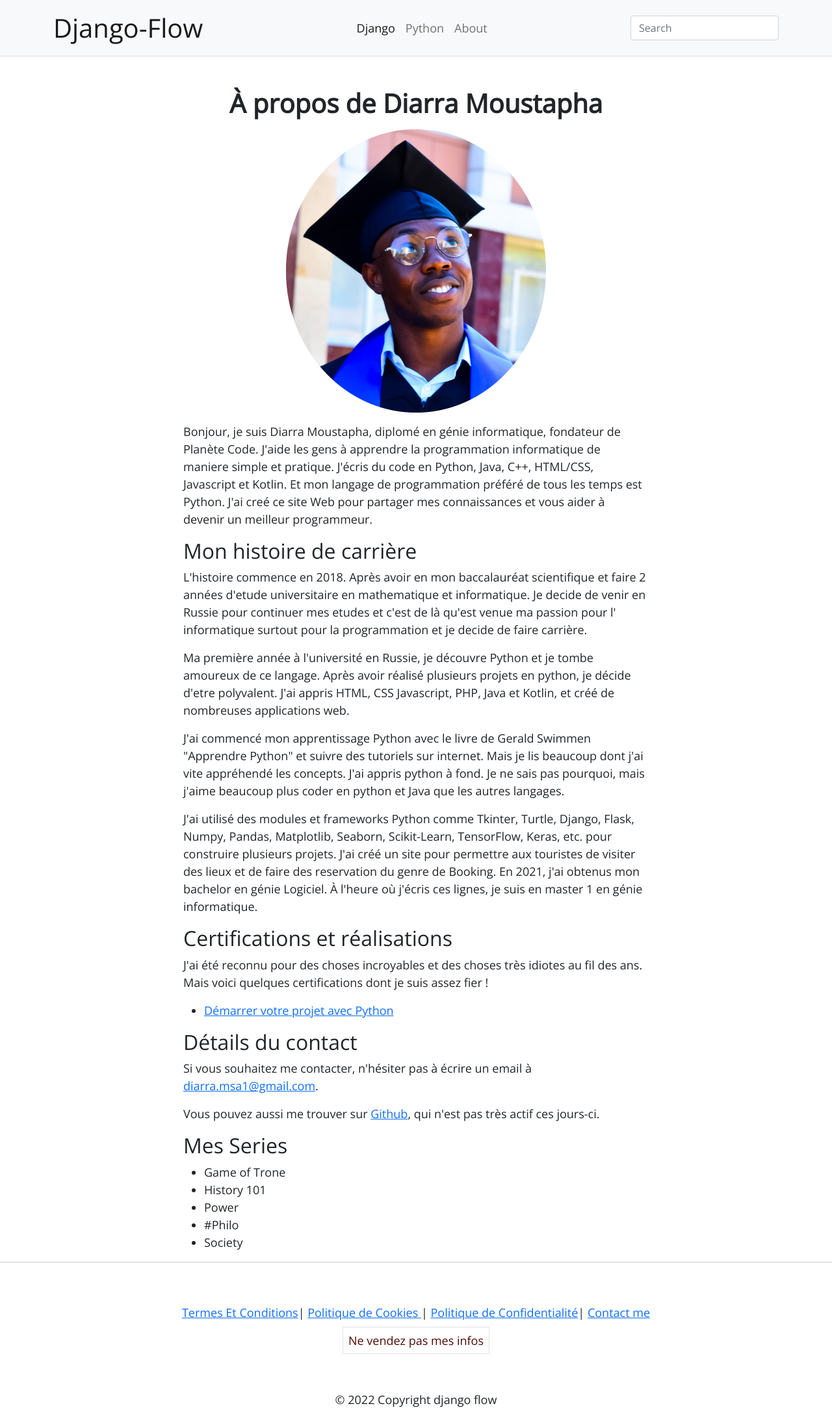
After one commit to DinoRu/djflow, a Django app: template blog2/templates/blog2/about.html in a window 1280 px wide. The commit adds this page. Shown: the whole page at 65% size. Run offline with Django 3.2, Linux system fonts and the light colour scheme; the template is opened without the code that fills it, so the values that code supplies are empty; parts of the project's set-up code (start-up, migrations or seed data) failed here and were passed over; some libraries are stand-ins or nearby versions; some web fonts are replaced.

Commit message:
Add about and another settings

```diff
--- a/blog/templates/base.html
+++ b/blog/templates/base.html
@@ -33,6 +33,9 @@
                   </li>
                 <li class="nav-item">
                   <a class="nav-link {% if request.path == '/tag/tips/' %}active{% endif %}" href="{% url 'blog:index' %}">Python</a>
+                </li>
+                <li class="nav-item">
+                  <a href="{% url 'blog2:about' %}" class="nav-link">About</a>
                 </li>
               </ul>
               <form class="d-flex">
--- a/blog/urls.py
+++ b/blog/urls.py
@@ -1,6 +1,6 @@
 from django.urls import path
 from .views import blog_index, blog_detail, blog_category, reply
-
+from .feeds import LatestArticlesFeed
 app_name = 'blog'
 
 urlpatterns = [
@@ -9,4 +9,5 @@ urlpatterns = [
     path('<category>/', blog_category, name='category'),
     path('tag/<slug:tag_slug>/', blog_index, name='post_tag'),
     path('comment/reply/', reply, name='comment_reply'),
+    path('feed/', LatestArticlesFeed(), name='article_feed'),
 ]
--- /dev/null
+++ b/blog2/templates/blog2/about.html
@@ -0,0 +1,68 @@
+{% extends 'base.html' %}
+{% load static %}
+
+{% block content %}
+    <article class="container mt-5">
+
+            <div class="mt-3">
+                <h1 class="text-center mb-3 fw-bold">À propos de Diarra Moustapha</h1>
+                <img src="{% static 'img/toph.png' %}" class="mx-auto d-block" height="400px" width="400px" alt="title">
+                <p class="mt-3">
+                    Bonjour, je suis Diarra Moustapha, diplomé en génie informatique, fondateur de Planète Code. J'aide
+                    les gens à apprendre la programmation informatique de maniere simple et pratique. J'écris du code en
+                    Python, Java, C++, HTML/CSS, Javascript et Kotlin. Et mon langage de programmation préféré de tous les
+                    temps est Python. J'ai creé ce site Web pour partager mes connaissances et vous aider à devenir un
+                    meilleur programmeur.
+                </p>
+                <h2>Mon histoire de carrière</h2>
+                <p>
+                    L'histoire commence en 2018. Après avoir en mon baccalauréat scientifique et faire 2 années d'etude
+                    universitaire en mathematique et informatique.
+                    Je decide de venir en Russie pour continuer mes etudes et c'est de là qu'est venue ma passion pour l'
+                    informatique surtout pour la programmation et je decide de faire carrière.
+                </p>
+                <p>
+                    Ma première année à l'université en Russie, je découvre Python et je tombe amoureux de ce langage.
+                    Après avoir réalisé plusieurs projets en python, je décide d'etre polyvalent. J'ai appris
+                    HTML, CSS Javascript, PHP, Java et Kotlin, et créé de nombreuses applications web.
+                </p>
+                <p>
+                    J'ai commencé mon apprentissage Python avec le livre de Gerald Swimmen "Apprendre Python" et
+                    suivre des tutoriels sur internet. Mais je lis beaucoup dont j'ai vite appréhendé les concepts. J'ai appris
+                    python à fond. Je ne sais pas pourquoi, mais j'aime beaucoup plus coder en python et Java que les
+                    autres langages.
+                </p>
+                <p>
+                    J'ai utilisé des modules et frameworks Python comme Tkinter, Turtle, Django, Flask, Numpy,
+                    Pandas, Matplotlib, Seaborn, Scikit-Learn, TensorFlow, Keras, etc. pour construire plusieurs
+                    projets. J'ai créé un site pour permettre aux touristes de visiter des lieux et de faire
+                    des reservation du genre de Booking. En 2021, j'ai obtenus mon bachelor en génie Logiciel.
+                    À l'heure où j'écris ces lignes, je suis en master 1 en génie informatique.
+                </p>
+                <h2>Certifications et réalisations</h2>
+                <p>
+                    J'ai été reconnu pour des choses incroyables et des choses très idiotes au fil des ans.
+                    Mais voici quelques certifications dont je suis assez fier !
+                    <ul>
+                        <li><a href="https://openclassrooms.com/fr/course-certificates/8665961403">Démarrer votre projet avec Python</a> </li>
+                    </ul>
+                </p>
+                <h2>Détails du contact</h2>
+                <p>
+                    Si vous souhaitez me contacter, n'hésiter pas à écrire un email à <a href="mailto:diarra.msa@gmail.com">diarra.msa1@gmail.com</a>.
+                </p>
+                <p>
+                    Vous pouvez aussi me trouver sur <a href="https://github.com/DinoRu">Github</a>, qui n'est pas
+                    très actif ces jours-ci.
+                </p>
+                <h2>Mes Series</h2>
+                <ul>
+                    <li>Game of Trone</li>
+                    <li>History 101</li>
+                    <li>Power</li>
+                    <li>#Philo</li>
+                    <li>Society</li>
+                </ul>
+            </div>
+    </article>
+{% endblock %}
--- a/blog2/urls.py
+++ b/blog2/urls.py
@@ -1,11 +1,13 @@
 from django.urls import path
-from . import views
+from blog2 import views
+from blog2.feeds import LatestPostsFeed
 
 app_name = 'blog2'
 urlpatterns = [
     path('', views.post_list, name='post_list'),
     path('<slug:post>/', views.post_detail, name='post_detail'),
+    path('feed/', LatestPostsFeed(), name='post_feed'),
     path('comment/reply/', views.reply_page, name='reply'),
     path('tag/<slug:tag_slug>/', views.post_list, name='post_tag'),
-
+    path('about', views.about, name='about'),
 ]
--- a/djflow/urls.py
+++ b/djflow/urls.py
@@ -5,10 +5,12 @@ from django.conf.urls.static import static
 from django.urls import path, include
 from blog2 import views
 from blog2.sitemaps import PostSitemap
+from blog.sitemaps import ArticleSitemap
 
 
 sitemaps = {
     'posts': PostSitemap,
+    'articles': ArticleSitemap,
 }
 
 urlpatterns = [
```
Also changed, not shown: blog/feeds.py (added, +18 -0 lines), blog/models.py (+6 -3 lines), blog/sitemaps.py (added, +13 -0 lines), blog/views.py (+11 -5 lines), blog2/feeds.py (added, +19 -0 lines), blog2/models.py (+12 -6 lines), blog2/views.py (+11 -3 lines), blog/static/img/toph.png (added), db.sqlite3, media/feature_img/2022/04/27/coffee-2.jpeg (added).
